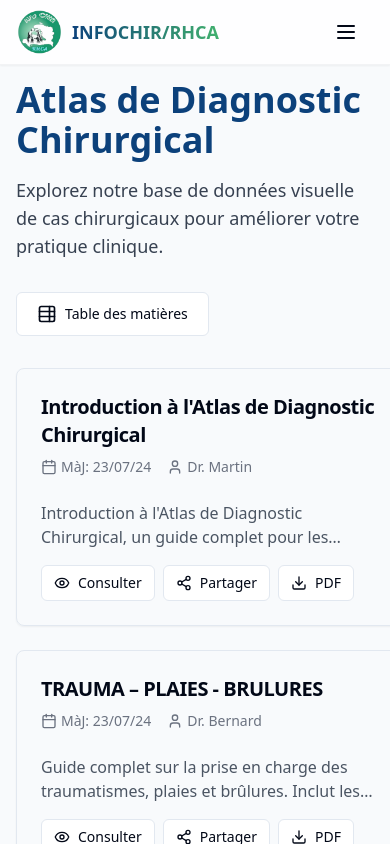
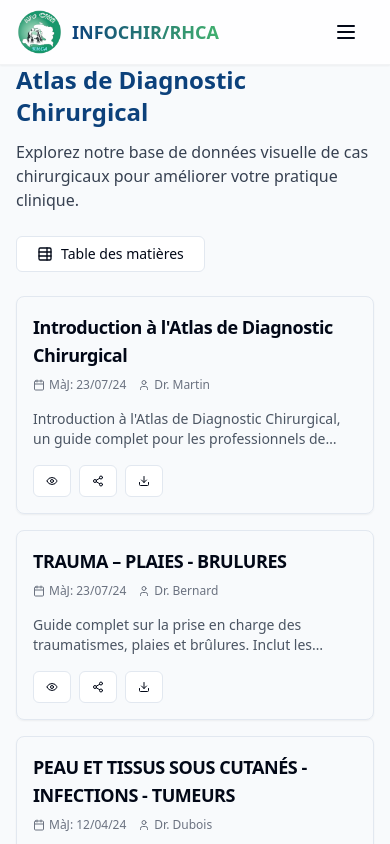
Before and after one commit to intelogroup/infochir-rhca, a React (Vite) app: page /adc in a window 390 px wide. Shown: the top 844 px of the page. Built offline with nearby package versions, Linux system fonts and the light colour scheme.

Commit message:
Continue implementation of features
[skip gpt_engineer]

```diff
--- a/src/components/atlas/AtlasCard.tsx
+++ b/src/components/atlas/AtlasCard.tsx
@@ -20,70 +20,69 @@ export const AtlasCard = ({ chapter }: AtlasCardProps) => {
   };
 
   const handleDownload = () => {
-    // TODO: Implement actual download logic
     toast.error("Le téléchargement n'est pas encore disponible");
   };
 
   return (
     <>
       <Card className="group hover:shadow-lg transition-all duration-300">
-        <CardHeader className="space-y-2">
-          <CardTitle className="text-xl font-bold group-hover:text-primary transition-colors">
+        <CardHeader className="space-y-2 p-4 sm:p-6">
+          <CardTitle className="text-lg sm:text-xl font-bold group-hover:text-primary transition-colors line-clamp-2">
             {chapter.title}
           </CardTitle>
-          <div className="flex flex-wrap gap-4 text-sm text-gray-500">
+          <div className="flex flex-wrap gap-3 sm:gap-4 text-xs sm:text-sm text-gray-500">
             {chapter.lastUpdate && (
               <div className="flex items-center gap-1">
-                <Calendar className="h-4 w-4" />
+                <Calendar className="h-3 w-3 sm:h-4 sm:w-4" />
                 <span>MàJ: {chapter.lastUpdate}</span>
               </div>
             )}
             {chapter.author && (
               <div className="flex items-center gap-1">
-                <User className="h-4 w-4" />
+                <User className="h-3 w-3 sm:h-4 sm:w-4" />
                 <span>{chapter.author}</span>
               </div>
             )}
           </div>
         </CardHeader>
-        <CardContent className="space-y-4">
+        <CardContent className="space-y-4 p-4 sm:p-6 pt-0 sm:pt-0">
           {chapter.description && (
-            <p className="text-gray-600 line-clamp-2">
+            <p className="text-sm sm:text-base text-gray-600 line-clamp-2">
               {chapter.description}
             </p>
           )}
           <div className="flex justify-between items-center">
-            <div className="flex gap-2">
+            <div className="flex gap-2 flex-wrap">
               <Button
                 variant="outline"
                 size="sm"
-                className="gap-2 hover:text-primary transition-colors"
+                className="gap-1 sm:gap-2 text-xs sm:text-sm hover:text-primary transition-colors h-8 sm:h-9"
                 onClick={() => setShowModal(true)}
               >
-                <Eye className="h-4 w-4" />
-                Consulter
+                <Eye className="h-3 w-3 sm:h-4 sm:w-4" />
+                <span className="hidden sm:inline">Consulter</span>
               </Button>
               <Button
                 variant="outline"
                 size="sm"
                 onClick={handleShare}
-                className="gap-2"
+                className="gap-1 sm:gap-2 text-xs sm:text-sm h-8 sm:h-9"
               >
-                <Share2 className="h-4 w-4" />
-                Partager
+                <Share2 className="h-3 w-3 sm:h-4 sm:w-4" />
+                <span className="hidden sm:inline">Partager</span>
               </Button>
               <Button
                 variant="outline"
                 size="sm"
                 onClick={handleDownload}
-                className="gap-2"
+                className="gap-1 sm:gap-2 text-xs sm:text-sm h-8 sm:h-9"
               >
-                <Download className="h-4 w-4" />
-                PDF
+                <Download className="h-3 w-3 sm:h-4 sm:w-4" />
+                <span className="hidden sm:inline">PDF</span>
               </Button>
             </div>
             {chapter.status === "coming" && (
-              <span className="text-sm text-gray-500 italic">À venir</span>
+              <span className="text-xs sm:text-sm text-gray-500 italic">À venir</span>
             )}
           </div>
         </CardContent>
--- a/src/components/atlas/AtlasTableOfContents.tsx
+++ b/src/components/atlas/AtlasTableOfContents.tsx
@@ -11,14 +11,14 @@ export const AtlasTableOfContents = () => {
   return (
     <Sheet open={open} onOpenChange={setOpen}>
       <SheetTrigger asChild>
-        <Button variant="outline" size="lg" className="gap-2">
-          <TableProperties className="h-5 w-5" />
+        <Button variant="outline" size="lg" className="gap-2 text-sm sm:text-base h-9 sm:h-10">
+          <TableProperties className="h-4 w-4 sm:h-5 sm:w-5" />
           Table des matières
         </Button>
       </SheetTrigger>
-      <SheetContent side="left" className="w-[400px] sm:w-[540px]">
+      <SheetContent side="left" className="w-[90vw] sm:w-[540px]">
         <SheetHeader>
-          <SheetTitle className="text-2xl font-bold text-primary">
+          <SheetTitle className="text-xl sm:text-2xl font-bold text-primary">
             Table des matières
           </SheetTitle>
         </SheetHeader>
@@ -26,12 +26,12 @@ export const AtlasTableOfContents = () => {
           <div className="space-y-4">
             {atlasContent.map((chapter, index) => (
               <div key={chapter.id} className="space-y-2">
-                <h3 className="text-lg font-semibold flex items-baseline gap-2">
+                <h3 className="text-base sm:text-lg font-semibold flex items-baseline gap-2">
                   <span className="text-primary">{index + 1}.</span>
                   {chapter.title}
                 </h3>
                 {chapter.lastUpdate && (
-                  <p className="text-sm text-gray-500">
+                  <p className="text-xs sm:text-sm text-gray-500">
                     Dernière mise à jour: {chapter.lastUpdate}
                   </p>
                 )}
--- a/src/components/issues/SearchAndSort.tsx
+++ b/src/components/issues/SearchAndSort.tsx
@@ -1,14 +1,14 @@
 import { Input } from "@/components/ui/input";
 import { Select, SelectContent, SelectItem, SelectTrigger, SelectValue } from "@/components/ui/select";
 import { Search } from "lucide-react";
-import type { SortOption } from "@/types/sortOptions";
+import type { SortOption, SortOptionType } from "@/types/sortOptions";
 
 interface SearchAndSortProps {
   searchTerm: string;
   sortBy: string;
   onSearch: (value: string) => void;
   onSort: (value: SortOption) => void;
-  sortOptions: { value: SortOption; label: string }[];
+  sortOptions: readonly SortOptionType[];
   disabled?: boolean;
 }
 
--- a/src/pages/ADC.tsx
+++ b/src/pages/ADC.tsx
@@ -9,12 +9,12 @@ const ADC = () => {
 
   return (
     <MainLayout>
-      <div className="container mx-auto px-4 py-8 pt-20 space-y-8">
-        <section className="space-y-4">
-          <h1 className="text-4xl font-bold text-primary">
+      <div className="container mx-auto px-4 py-8 pt-16 sm:pt-20 space-y-6 sm:space-y-8">
+        <section className="space-y-3 sm:space-y-4">
+          <h1 className="text-2xl sm:text-4xl font-bold text-primary">
             Atlas de Diagnostic Chirurgical
           </h1>
-          <p className="text-lg text-gray-700">
+          <p className="text-base sm:text-lg text-gray-700 max-w-3xl">
             Explorez notre base de données visuelle de cas chirurgicaux pour améliorer votre pratique clinique.
           </p>
         </section>
@@ -23,7 +23,7 @@ const ADC = () => {
           <AtlasTableOfContents />
         </section>
 
-        <section className="grid gap-6 md:grid-cols-2 lg:grid-cols-3">
+        <section className="grid gap-4 sm:gap-6 grid-cols-1 md:grid-cols-2 lg:grid-cols-3">
           {sortedChapters.map((chapter) => (
             <AtlasCard key={chapter.id} chapter={chapter} />
           ))}
```
